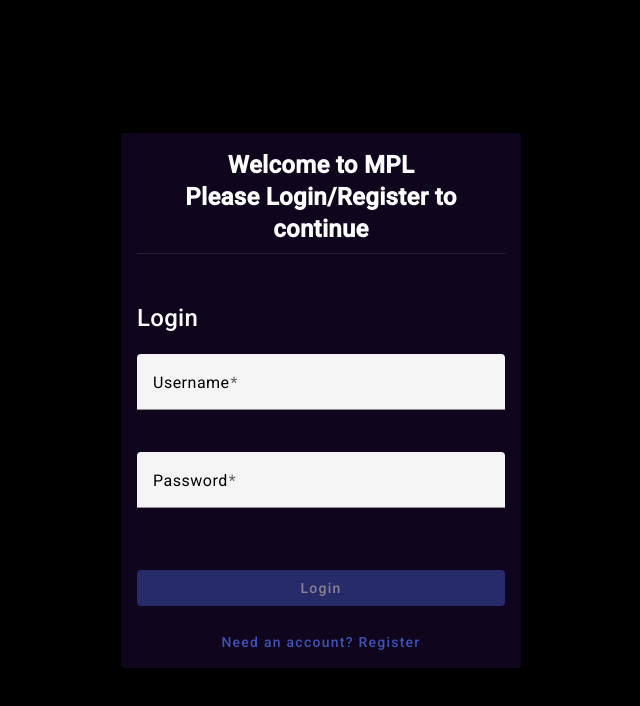
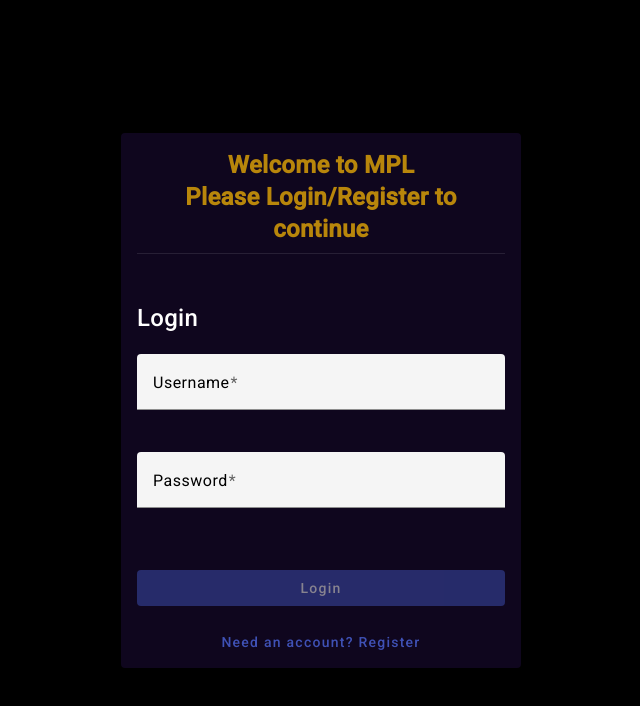
Before and after one commit to vaibhavkatkar1998/MPLTournamentFrontend, an Angular app: page / in a window 1280 px wide. Shown: the top 706 px of the page, without its empty margins (319-959 px from the left). Built offline with nearby package versions, Linux system fonts and the light colour scheme.

Commit message:
updated css

```diff
--- a/src/app/login/login.component.css
+++ b/src/app/login/login.component.css
@@ -69,6 +69,7 @@ button[mat-button] {
   padding-bottom: 0.5rem;
   border-bottom: 1px solid rgba(255, 255, 255, 0.1);
   text-align: center;
+  color:darkgoldenrod;
 }
 
 @media (max-width: 480px) {
```
